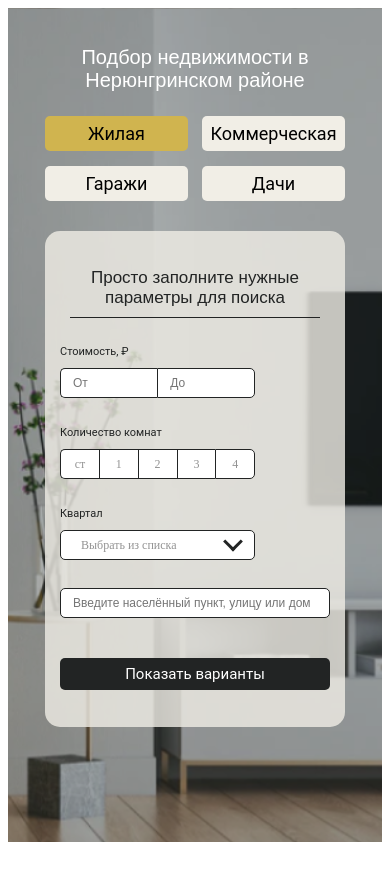
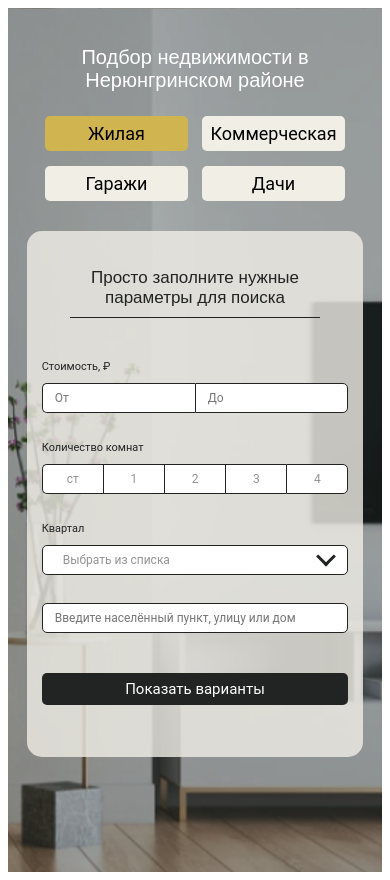
Before and after one commit to SirGooseTheNaughty/EKSO-filter, a plain HTML site: page index.html in a window 390 px wide. Before the commit the page ends 850 px from the top, so only its background shows below. Drawn offline with nearby package versions, Linux system fonts and the light colour scheme.

Commit message:
style fixes

```diff
--- a/data.js
+++ b/data.js
@@ -1,5 +1,10 @@
+const allDistrictsOption = 'Выбрать все';
+const livingTypeKeywords = new Set(['квартира']);
+const garageKeywords = new Set(['гараж']);
+const townhouseKeywords = new Set(['дача']);
+
 const districtsValues = [
-    'Выбрать все',
+    allDistrictsOption,
     'Квартал М',
     'Квартал Г',
     'Квартал К',
@@ -57,7 +62,3 @@ districtsValues.forEach(value => {
     $(district.optionsBox).append(`<div class="districtOption">${value}</div>`)
 });
 district.options = filtersBlock.querySelectorAll('.districtOption');
-
-const livingTypeKeywords = new Set(['квартира']);
-const garageKeywords = new Set(['гараж']);
-const townhouseKeywords = new Set(['дача']);
--- a/script.js
+++ b/script.js
@@ -89,7 +89,7 @@ function clickChooseDistrict(e) {
     }
 }
 function clickDistOption(dist) {
-    if (dist === districtsValues[0]) {
+    if (dist === allDistrictsOption) {
         state.district = null;
     } else {
         state.district = dist;
@@ -120,6 +120,7 @@ prices.from.value = '';
 prices.to.value = '';
 squares.from.value = '';
 squares.to.value = '';
+address.value = '';
 
 prices.from.addEventListener('input', function () {
     const number = this.value.toString().replace(/\s/g, '');
--- a/style.css
+++ b/style.css
@@ -130,6 +130,7 @@ h1 {
     justify-content: space-between;
 }
 .param__value {
+    font-family: 'Roboto', sans-serif;
     height: 40px;
     width: 100%;
     border: 1px solid var(--black);
@@ -205,6 +206,7 @@ h1 {
     z-index: 5;
 }
 .districtOption {
+    font-family: 'Roboto', sans-serif;
     line-height: 1.8em;
     color: var(--darkGray);
     padding: 5px 20px;
@@ -418,7 +420,7 @@ input:invalid {
 
 @media screen and (max-width: 480px) {
     .filtersBlock {
-        width: 300px;
+        width: 90%;
         padding: 25px 0 115px 0;
     }
     h1 {
@@ -446,39 +448,36 @@ input:invalid {
         margin-bottom: 27px;
     }
     .params__selectors {
-        grid-template-columns: auto;
+        grid-template-columns: repeat(1, auto);
         grid-template-rows: repeat(5, auto);
+        padding: 15px;
+        box-sizing: border-box;
+    }
+    .params__field {
+        width: 100%;
+        margin-left: 0;
+        grid-column: 1 / 6;
     }
     .price {
         grid-row: 1;
         grid-column-start: 1;
-        margin-left: 15px;
-        width: 195px;
     }
     .rooms,
     .square {
         grid-row: 2;
         grid-column-start: 1;
-        margin-left: 15px;
-        width: 195px;
     }
     .district {
         grid-row: 3;
         grid-column-start: 1;
-        margin-left: 15px;
-        width: 195px;
     }
     .address {
         grid-row: 4;
         grid-column-start: 1;
-        margin-left: 15px;
-        width: 270px;
     }
     #showResults {
         grid-row: 5;
         grid-column-start: 1;
-        margin-left: 15px;
-        width: 270px;
         height: 32px;
     }
     .param__title {
```
Also changed, not shown: index.html (+0 -5 lines).
